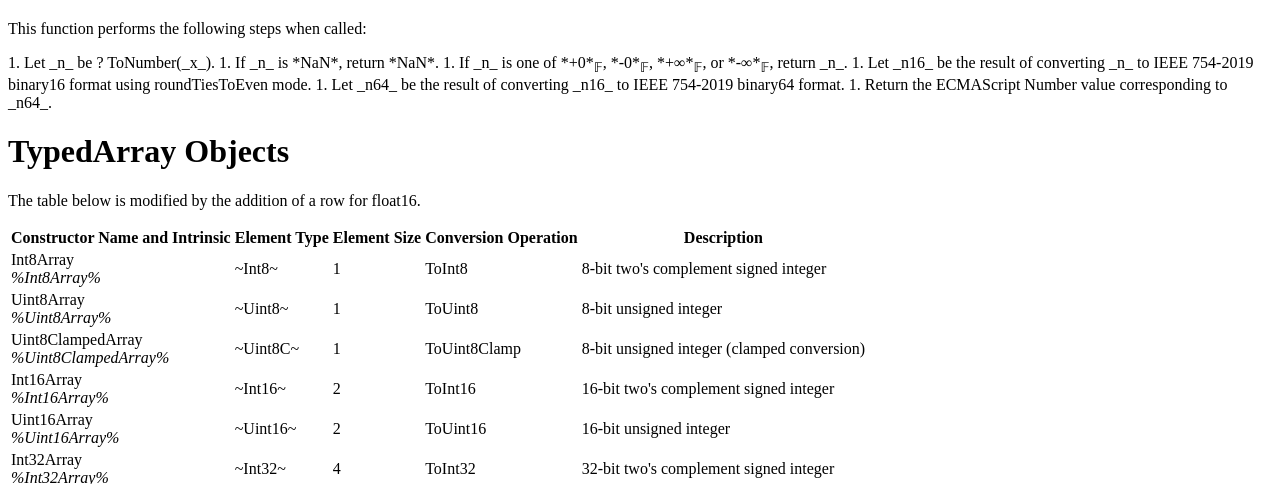
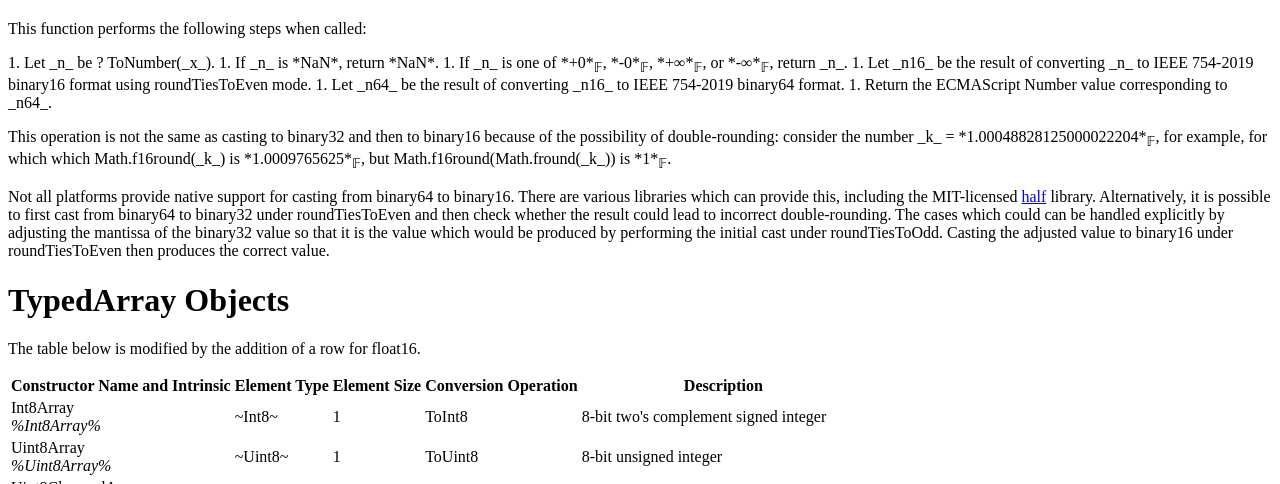
Before and after one commit to tc39/proposal-float16array, a website: page spec.html in a window 1280 px wide. Shown: the part 616-1100 px from the top of the page. Drawn offline with Linux system fonts and the light colour scheme.

Commit message:
Editorial: add note about casting to f16 (#14)

```diff
--- a/spec.html
+++ b/spec.html
@@ -42,6 +42,11 @@ contributors: Kevin Gibbons
       1. Let _n64_ be the result of converting _n16_ to IEEE 754-2019 binary64 format.
       1. Return the ECMAScript Number value corresponding to _n64_.
     </emu-alg>
+
+    <emu-note>
+      <p>This operation is not the same as casting to binary32 and then to binary16 because of the possibility of double-rounding: consider the number _k_ = *1.00048828125000022204*<sub>𝔽</sub>, for example, for which which Math.f16round(_k_) is *1.0009765625*<sub>𝔽</sub>, but Math.f16round(Math.fround(_k_)) is *1*<sub>𝔽</sub>.</p>
+      <p>Not all platforms provide native support for casting from binary64 to binary16. There are various libraries which can provide this, including the MIT-licensed <a href="https://half.sourceforge.net/">half</a> library. Alternatively, it is possible to first cast from binary64 to binary32 under roundTiesToEven and then check whether the result could lead to incorrect double-rounding. The cases which could can be handled explicitly by adjusting the mantissa of the binary32 value so that it is the value which would be produced by performing the initial cast under roundTiesToOdd. Casting the adjusted value to binary16 under roundTiesToEven then produces the correct value.</p>
+    </emu-note>
   </emu-clause>
 </emu-clause>
 
```
